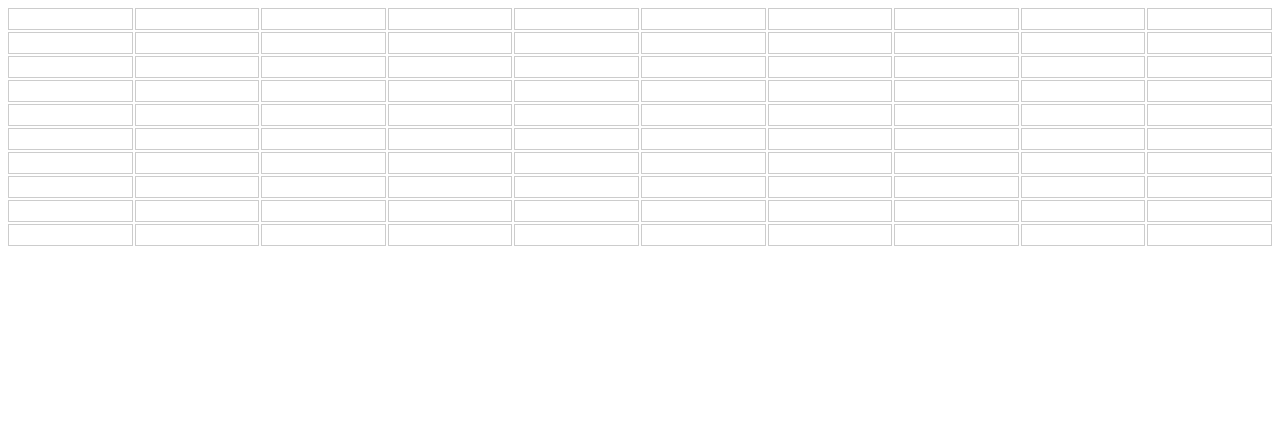
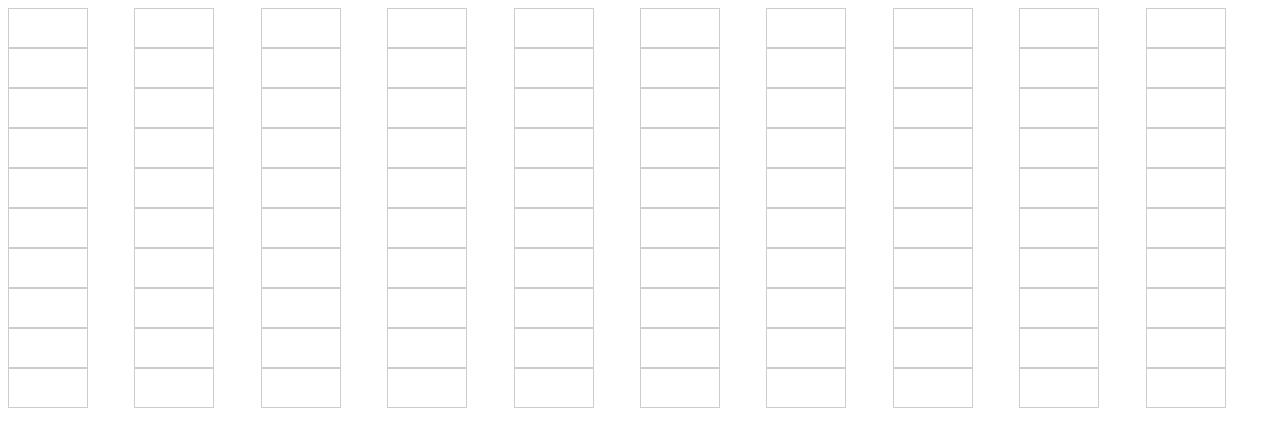
Before and after one commit to tknkaa/mini-excel, a SvelteKit app: page / in a window 1280 px wide. Shown: the top 446 px of the page. Built offline with nearby package versions, Linux system fonts and the light colour scheme.

Commit message:
add isWritable state

```diff
--- a/src/routes/+page.svelte
+++ b/src/routes/+page.svelte
@@ -4,6 +4,7 @@
     y: number;
     isSelected: boolean;
     value: string;
+    isWritable: boolean;
   };
 
   const rows = 10;
@@ -16,6 +17,7 @@
         y,
         isSelected: false,
         value: "",
+        isWritable: false,
       })),
     ),
   );
@@ -63,13 +65,34 @@
   {#each grid as row}
     <div class="row">
       {#each row as cell}
+        {#if cell.isWritable}
+          <input
+            type="text"
+            class="cell"
+            bind:value={cell.value}
+            onchange={(event: Event) => {
+              cell.value = (event.target as HTMLInputElement).value;
+            }}
+            onkeydown={(event: KeyboardEvent) => {
+              if (event.key === "Enter") {
+                cell.isWritable = false;
+                cell.isSelected = false;
+              }
+            }}
+          />
+        {:else}
           <button
             class="cell {cell.isSelected ? 'selected' : ''}"
             onmousedown={(event) => handleMouseDown(event)}
             onmouseup={(event) => handleMouseUp(event)}
+            ondblclick={(event) => {
+              event.preventDefault();
+              cell.isWritable = true;
+            }}
           >
             {cell.value}
           </button>
+        {/if}
       {/each}
     </div>
   {/each}
@@ -79,21 +102,18 @@
   .grid {
     display: grid;
     grid-template-columns: repeat(10, 1fr);
-    gap: 2px;
   }
   .row {
     display: contents;
   }
   .cell {
-    padding: 10px;
+    width: 6em;
+    height: 3em;
     border: 1px solid #ccc;
-    text-align: center;
     cursor: pointer;
-    user-select: none;
     background-color: white;
   }
   .cell.selected {
-    background-color: #007bff;
-    color: white;
+    background-color: gray;
   }
 </style>
```
Lines whose indentation alone changed are shown as unchanged.
